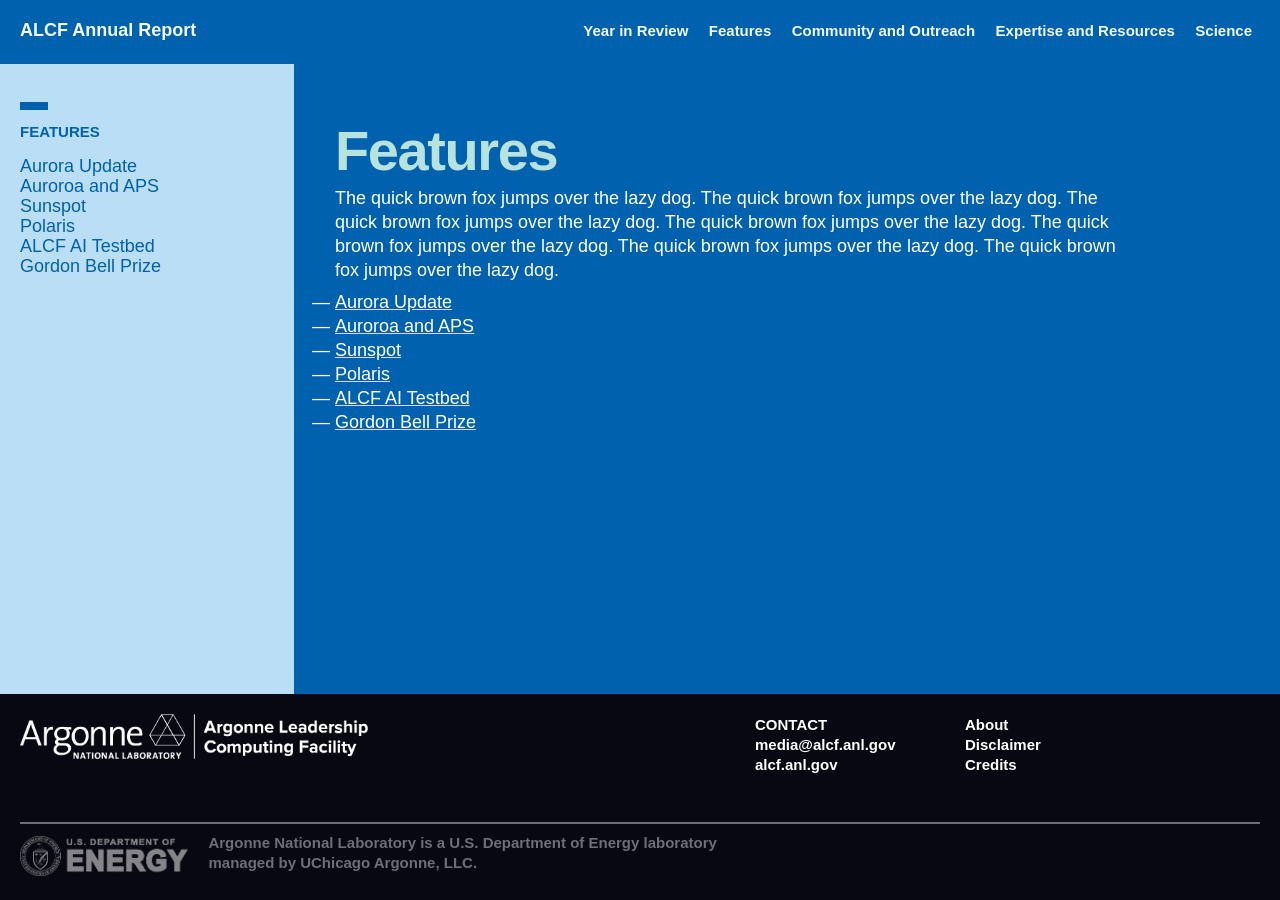
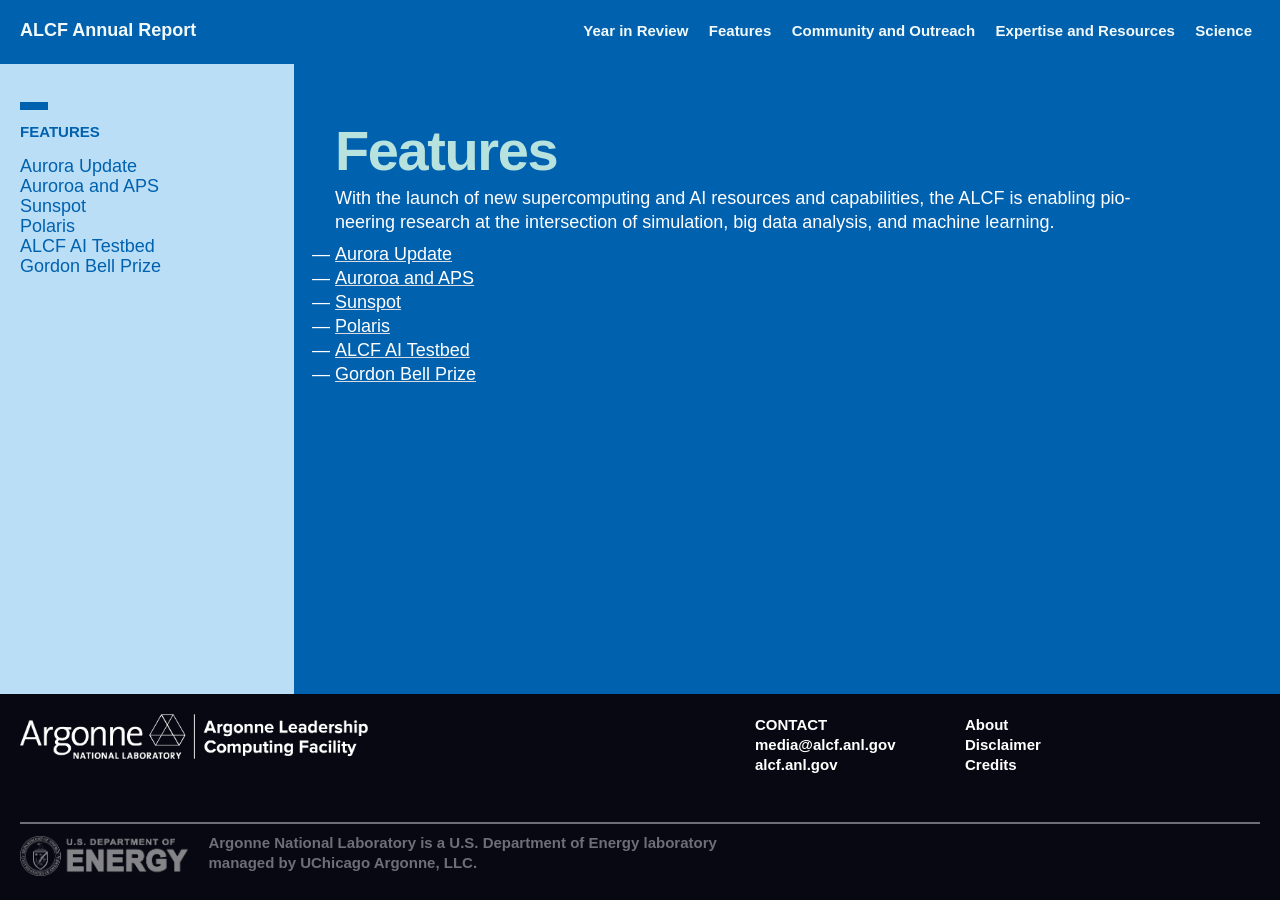
Before and after one commit to sbx-bnagle/ALCF-AR2022, a Jekyll site: the page built from 02_features/section-head.md, in a window 1280 px wide. Built offline with Jekyll 4.4.1, drawn with Linux system fonts in a browser that asks for light colours; some web fonts are replaced.

Commit message:
added section head

```diff
--- a/02_features/section-head.md
+++ b/02_features/section-head.md
@@ -7,7 +7,7 @@
 ---
 
 
-The quick brown fox jumps over the lazy dog. The quick brown fox jumps over the lazy dog. The quick brown fox jumps over the lazy dog. The quick brown fox jumps over the lazy dog. The quick brown fox jumps over the lazy dog. The quick brown fox jumps over the lazy dog. The quick brown fox jumps over the lazy dog.
+With the launch of new supercomputing and AI resources and capabilities, the ALCF is enabling pioneering research at the intersection of simulation, big data analysis, and machine learning.
 
 {% assign features = site.data.nav-config.toc | where: "title", "Features" %}
 
```
